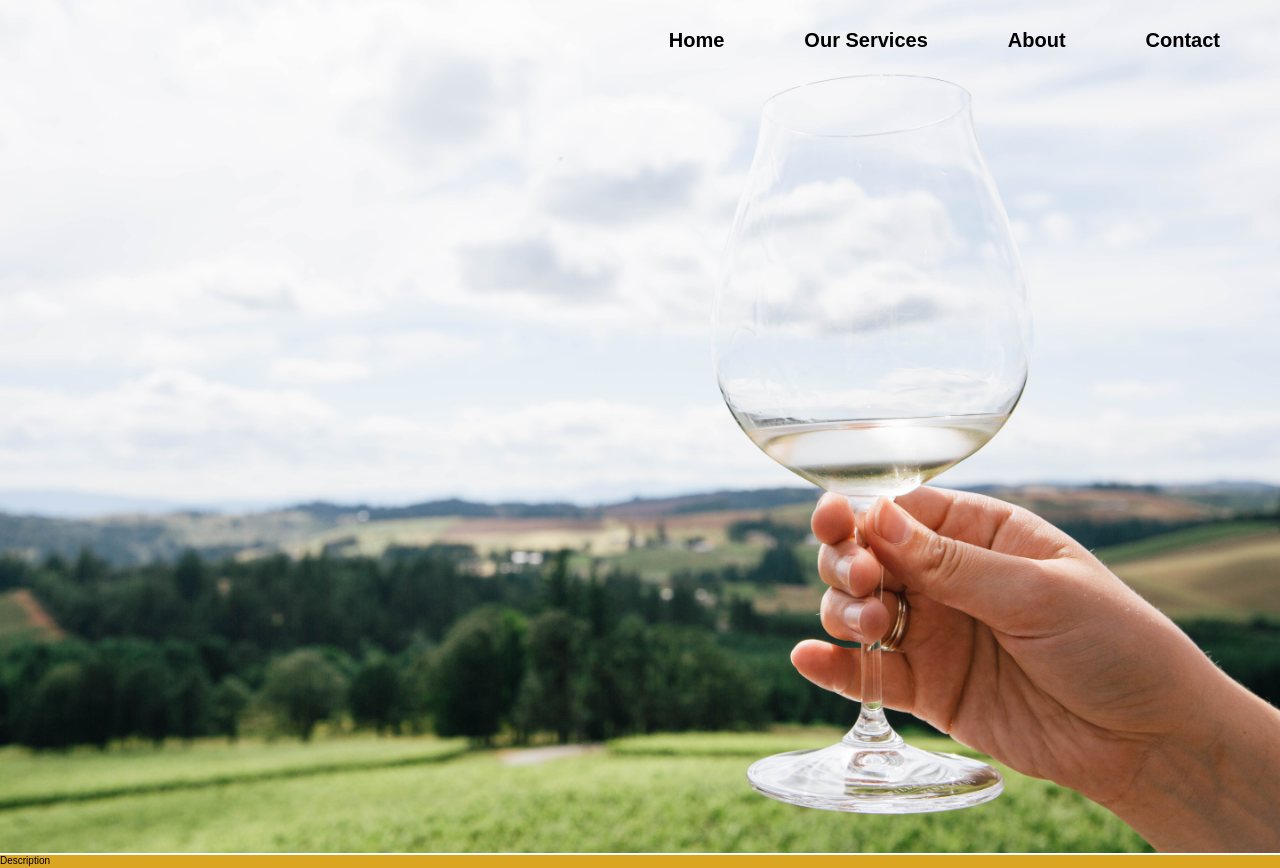
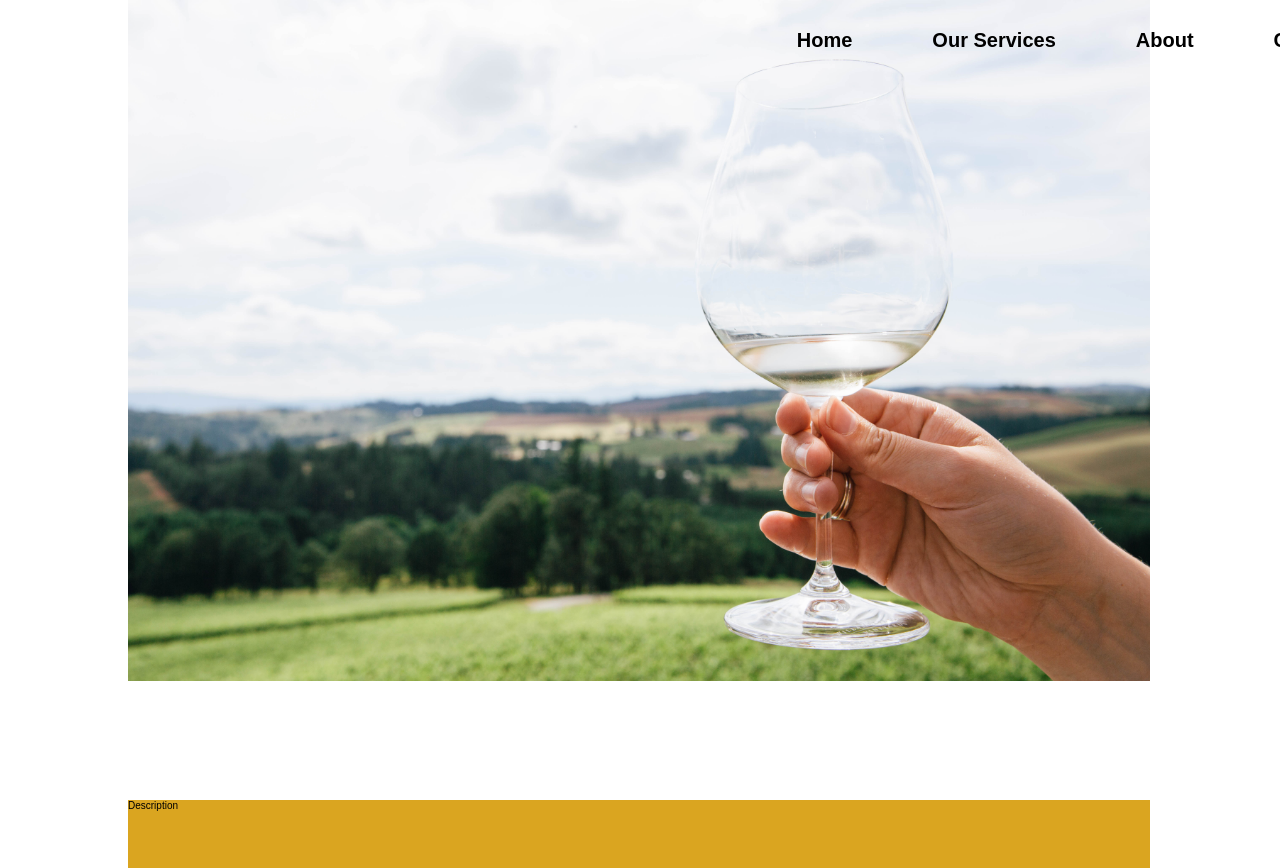
Before and after one commit to matipeco/byron-on-the-rocks, a React (Vite) app: page / in a window 1280 px wide. Shown: the top 868 px of the page. Built offline with nearby package versions, Linux system fonts and the light colour scheme; a web font is replaced by a local one.

Commit message:
update Container

```diff
--- a/src/components/Container/index.tsx
+++ b/src/components/Container/index.tsx
@@ -3,8 +3,8 @@ import './style.scss'
 
 export const Container:FunctionComponent<PropsWithChildren> = ({children})=>{
   return(
-    <main className="container">
+    <div className="container">
       {children}
-    </main>
+    </div>
   )
 }
--- a/src/components/Container/style.scss
+++ b/src/components/Container/style.scss
@@ -1,3 +1,7 @@
 .container{
-  margin: 0 0rem;
+  width: 100%;
+  padding: 0 13rem 0 12.8rem;
+  // background-color: red;
+  position: relative;
+  // z-index: 1;
 }
```
